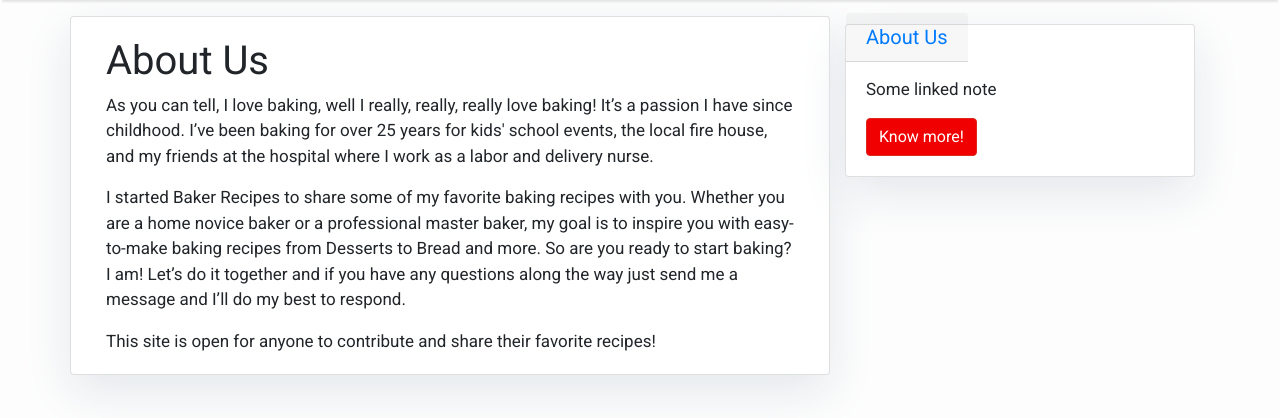
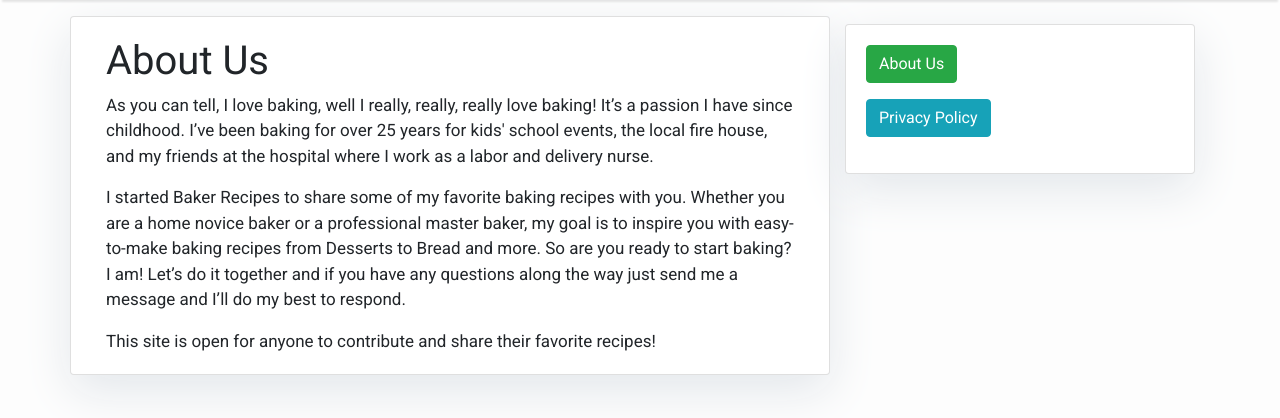
Before and after one commit to Sambsamb/SBMiniProject4, a Django app: template templates/about.html in a window 1280 px wide. Shown: the part 58-476 px from the top of the page. Run offline with Django 3.2, Linux system fonts and the light colour scheme; the template is opened without the code that fills it, so the values that code supplies are empty; some libraries are stand-ins or nearby versions.

Commit message:
SB - sidebar update

```diff
--- a/templates/sidebar.html
+++ b/templates/sidebar.html
@@ -10,11 +10,11 @@
         <!-- Sidebar Widgets Column -->
         <div class="col-md-4 float-right ">
         <div class="card my-4">
-            <h5><a class="card-header" href="/about/">About Us</a></h5>
             <div class="card-body">
-                <p class="card-text"> Some linked note</p>
-                <a href="https://google.com"
-                   class="btn btn-danger">Know more!</a>
+<!--                <p class="card-text"> Some linked note</p> -->
+                <a class="btn btn-success" href="/about/">About Us</a>    <p></p>
+                <a class="btn btn-info" href="/policy/">Privacy Policy</a>    <p></p>
+<!--                <a class="btn btn-danger" href="https://google.com">Know more!</a> -->
             </div>
         </div>
         </div>
```
